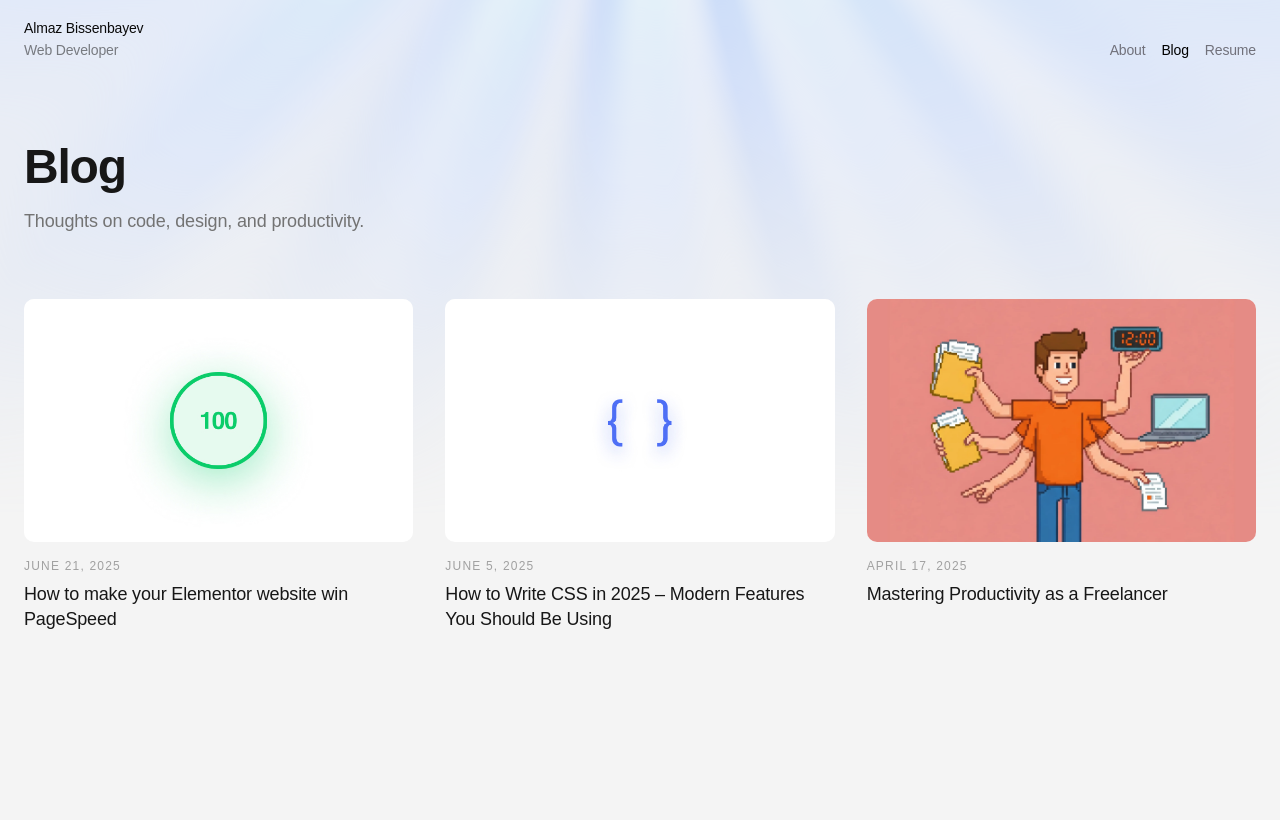
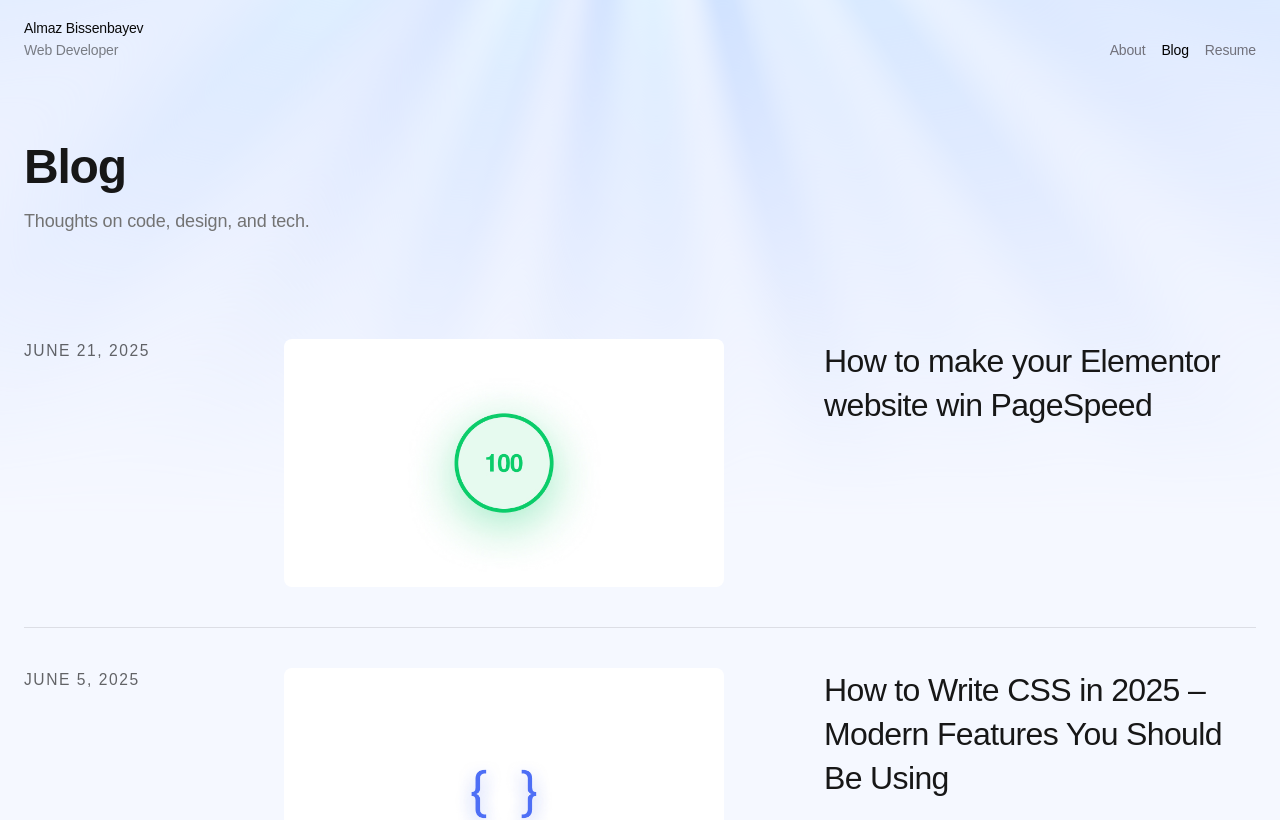
Before and after one commit to almazbisenbaev/almaz, a Next.js app: page /posts in a window 1280 px wide. Shown: the top 820 px of the page. Built offline with nearby package versions, Linux system fonts and the light colour scheme; a web font is replaced by a local one.

Commit message:
Update blog thumbnails

```diff
--- a/src/app/globals.css
+++ b/src/app/globals.css
@@ -52,9 +52,9 @@ body {
 body {
   /* background: linear-gradient(#fff, #edede9, #f5ebe0 ); */
   /* background: #EFEBE5; */
-  background: #F4F4F4;
-  background-size: 100% 100%;
-  background-repeat: no-repeat;
+  background: #F5F8FF;
+  /* background-size: 100% 100%; */
+  /* background-repeat: no-repeat; */
   font-family: 'General Sans', sans-serif;
   -webkit-font-smoothing: antialiased;
   -moz-osx-font-smoothing: grayscale;
--- a/src/app/layout.jsx
+++ b/src/app/layout.jsx
@@ -5,6 +5,7 @@ import PageLoader from '@/components/PageLoader';
 import Rays from "@/components/light-rays";
 import { Geist } from "next/font/google";
 import { cn } from "@/lib/utils";
+import Footer from '@/components/footer/footer';
 
 const geist = Geist({subsets:['latin'],variable:'--font-sans'});
 
@@ -120,7 +121,7 @@ export default function RootLayout({ children }) {
       >
 
         <Rays
-          backgroundColor="#F4F4F4"
+          backgroundColor="#F5F8FF"
           style={{
             zIndex: -1,
             position: 'absolute',
@@ -136,8 +137,12 @@ export default function RootLayout({ children }) {
 
 
         <PageLoader>
+
           <Header />
+
           {children}
+
+          <Footer />
 
           <GoogleAnalytics gaId="G-10DVM02K4H" />
         </PageLoader>
--- a/src/app/page.jsx
+++ b/src/app/page.jsx
@@ -272,36 +272,6 @@ export default function Home() {
         <ReviewsSection />
 
 
-        <div className="section">
-          <div className="container mx-auto px-6 relative">
-
-            <div className="font-medium text-lg flex flex-col sm:flex-row gap-3 mb-18">
-                <div>I also talk about web dev here:</div>
-
-                <div className="flex gap-3">
-                  <a target="_blank" href="https://www.threads.com/@almazbisenbaev" className="extlink">
-                    <svg width="12" height="12" viewBox="0 0 12 12" fill="none" xmlns="http://www.w3.org/2000/svg"><path d="M2.07102 11.3494L0.963068 10.2415L9.2017 1.98864H2.83807L2.85227 0.454545H11.8438V9.46023H10.2955L10.3097 3.09659L2.07102 11.3494Z" fill="currentColor"></path></svg>
-                    Threads
-                  </a>
-                  <a target="_blank" href="https://www.youtube.com/@webdevandstuff" className="extlink">
-                    <svg width="12" height="12" viewBox="0 0 12 12" fill="none" xmlns="http://www.w3.org/2000/svg"><path d="M2.07102 11.3494L0.963068 10.2415L9.2017 1.98864H2.83807L2.85227 0.454545H11.8438V9.46023H10.2955L10.3097 3.09659L2.07102 11.3494Z" fill="currentColor"></path></svg>
-                    YouTube
-                  </a>
-                </div>
-
-            </div>
-
-            <div className="flex flex-col gap-3 sm:gap-6">
-                <div className="text-3xl sm:text-6xl ff-display font-bold tracking-tight opacity-50">Telegram:</div>
-                <div>
-                  <a className="text-3xl sm:text-6xl ff-display font-bold tracking-tight hover:text-(--accent) transition-colors" href="//t.me/almazbisenbaev">@almazbisenbaev</a>
-                </div>
-            </div>
-
-          </div>
-        </div>
-
-
         {/* <EmblaCarousel slides={SLIDES} options={OPTIONS} /> */}
 
     </div>
--- a/src/app/posts/page.jsx
+++ b/src/app/posts/page.jsx
@@ -1,8 +1,8 @@
-import BlogThumbnail from '@/components/blog/BlogThumbnail';
+import BlogThumbnail from '@/components/blog-thumb/blog-thumb';
 
 export const metadata = {
   title: 'Blog | Almaz Bissenbayev',
-  description: 'Thoughts on code, design, and productivity.',
+  description: 'Thoughts on code, design, and tech.',
   alternates: {
     canonical: '/posts'
   }
@@ -14,11 +14,11 @@ export default function Posts(){
             <div className="mb-16">
                 <h1 className="font-bold text-5xl mb-4 tracking-tight text-neutral-900">Blog</h1>
                 <p className="text-lg text-neutral-500 max-w-xl">
-                    Thoughts on code, design, and productivity.
+                    Thoughts on code, design, and tech.
                 </p>
             </div>
 
-            <div className="grid grid-cols-1 sm:grid-cols-2 lg:grid-cols-3 gap-x-8 gap-y-12">
+            <div className="flex flex-col">
                 <BlogThumbnail
                   title="How to make your Elementor website win PageSpeed"
                   date="June 21, 2025"
--- /dev/null
+++ b/src/components/blog-thumb/blog-thumb.css
@@ -0,0 +1,84 @@
+.blog-thumb {
+    text-decoration: none;
+    color: black;
+    border-bottom: 1px solid rgba(0, 0, 0, 0.1);
+
+    display: flex;
+    gap: 100px;
+
+    padding-top: 2.5rem;
+    padding-bottom: 2.5rem;
+    position: relative;
+}
+
+.blog-thumb-details {
+    flex: 0 0 160px;
+    width: 160px;
+    min-width: 160px;
+    max-width: 160px;
+}
+
+.blog-thumb-date {
+  color: #00000099;
+  font-size: 0.975rem; /* text-xs */
+  font-weight: 500;
+  text-transform: uppercase;
+  letter-spacing: 0.1em; /* tracking-widest */
+  margin-bottom: 0.5rem; /* mb-2 */
+}
+
+.blog-thumb-pic {
+  flex: 0 0 440px;
+  width: 440px;
+  min-width: 440px;
+  max-width: 440px;
+
+  img {
+    /* border: 1px solid rgba(0, 0, 0, 0.05); */
+    width: 100%;
+    height: auto;
+    border-radius: 0.5rem;
+  }
+}
+
+.blog-thumb-content {
+  flex: 1;
+}
+
+.blog-thumb-title {
+  font-size: 2rem; /* text-lg */
+  font-weight: 500; /* font-medium */
+  color: #171717; /* neutral-900 */
+  line-height: 1.375; /* leading-snug */
+  letter-spacing: -0.02em;
+  transition: color 0.2s; /* transition-colors */
+}
+
+.blog-thumb:hover .blog-thumb-title {
+  color: #525252; /* neutral-600 */
+}
+
+
+/* .blog-thumb-external-icon-container {
+  position: absolute;
+  top: 0.75rem;
+  right: 0.75rem;
+  opacity: 0;
+  transition: opacity 0.2s;
+} */
+
+/* .blog-thumb:hover .blog-thumb-external-icon-container {
+  opacity: 1;
+} */
+
+/* .blog-thumb-external-icon-wrapper {
+  padding: 1rem;
+  border-radius: 999px;
+  border: 1px solid #e5e5e5;
+} */
+
+/* .blog-thumb-external-icon {
+  width: 0.875rem;
+  height: 0.875rem;
+  color: #525252;
+} */
--- /dev/null
+++ b/src/components/blog-thumb/blog-thumb.jsx
@@ -0,0 +1,40 @@
+import Link from 'next/link';
+import "./blog-thumb.css";
+
+export default function BlogThumbnail({ title, date, link, isExternal, thumbnail }) {
+  const LinkComponent = isExternal ? 'a' : Link;
+  const linkProps = isExternal
+    ? { href: link, target: "_blank", rel: "" }
+    : { href: link };
+
+  return (
+    <LinkComponent {...linkProps} className="blog-thumb">
+
+      <div className='blog-thumb-details'>
+        <div className="blog-thumb-date">{date}</div>
+      </div>
+
+      <div className="blog-thumb-pic">
+        <img
+          src={thumbnail}
+          alt={title}
+        />
+      </div>
+
+      <div className='blog-thumb-content'>
+        <h3 className="blog-thumb-title">{title}</h3>
+      </div>
+
+      {/* {isExternal && (
+        <div className="blog-thumb-external-icon-container">
+          <div className="blog-thumb-external-icon-wrapper">
+            <svg className="blog-thumb-external-icon" fill="none" viewBox="0 0 24 24" stroke="currentColor">
+              <path strokeLinecap="round" strokeLinejoin="round" strokeWidth={2} d="M10 6H6a2 2 0 00-2 2v10a2 2 0 002 2h10a2 2 0 002-2v-4M14 4h6m0 0v6m0-6L10 14" />
+            </svg>
+          </div>
+        </div>
+      )} */}
+
+    </LinkComponent>
+  );
+}
--- a/src/components/blog/BlogThumbnail.jsx
+++ /dev/null
@@ -1,44 +0,0 @@
-import Link from 'next/link';
-
-export default function BlogThumbnail({ title, date, link, isExternal, thumbnail }) {
-  const CardContent = () => (
-    <div className="group h-full flex flex-col transition-all duration-300">
-      <div className="relative aspect-[16/10] overflow-hidden rounded-lg mb-4 bg-neutral-100">
-        <img
-          src={thumbnail}
-          alt={title}
-          className="absolute inset-0 w-full h-full object-cover transition-transform duration-700 group-hover:scale-105"
-        />
-        {isExternal && (
-          <div className="absolute top-3 right-3 opacity-0 group-hover:opacity-100 transition-opacity">
-            <div className="bg-white/80 backdrop-blur-sm p-1.5 rounded-full border border-neutral-200">
-              <svg className="w-3.5 h-3.5 text-neutral-600" fill="none" viewBox="0 0 24 24" stroke="currentColor">
-                <path strokeLinecap="round" strokeLinejoin="round" strokeWidth={2} d="M10 6H6a2 2 0 00-2 2v10a2 2 0 002 2h10a2 2 0 002-2v-4M14 4h6m0 0v6m0-6L10 14" />
-              </svg>
-            </div>
-          </div>
-        )}
-      </div>
-      <div className="flex flex-col flex-1">
-        <div className="text-neutral-400 text-xs font-medium uppercase tracking-widest mb-2">{date}</div>
-        <h3 className="text-lg font-medium text-neutral-900 group-hover:text-neutral-600 transition-colors leading-snug">
-          {title}
-        </h3>
-      </div>
-    </div>
-  );
-
-  if (isExternal) {
-    return (
-      <a href={link} target="_blank" rel="noopener noreferrer" className="block h-full">
-        <CardContent />
-      </a>
-    );
-  }
-
-  return (
-    <Link href={link} className="block h-full">
-      <CardContent />
-    </Link>
-  );
-}
--- /dev/null
+++ b/src/components/footer/footer.jsx
@@ -0,0 +1,34 @@
+import "./footer.css";
+
+export default function Footer() {
+    return (
+        <div className="pt-40 pb-10">
+            <div className="container mx-auto px-6 relative">
+
+            <div className="font-medium text-lg flex flex-col sm:flex-row gap-3 mb-18">
+                <div>I also talk about web dev here:</div>
+
+                <div className="flex gap-3">
+                    <a target="_blank" href="https://www.threads.com/@almazbisenbaev" className="extlink">
+                    <svg width="12" height="12" viewBox="0 0 12 12" fill="none" xmlns="http://www.w3.org/2000/svg"><path d="M2.07102 11.3494L0.963068 10.2415L9.2017 1.98864H2.83807L2.85227 0.454545H11.8438V9.46023H10.2955L10.3097 3.09659L2.07102 11.3494Z" fill="currentColor"></path></svg>
+                    Threads
+                    </a>
+                    <a target="_blank" href="https://www.youtube.com/@webdevandstuff" className="extlink">
+                    <svg width="12" height="12" viewBox="0 0 12 12" fill="none" xmlns="http://www.w3.org/2000/svg"><path d="M2.07102 11.3494L0.963068 10.2415L9.2017 1.98864H2.83807L2.85227 0.454545H11.8438V9.46023H10.2955L10.3097 3.09659L2.07102 11.3494Z" fill="currentColor"></path></svg>
+                    YouTube
+                    </a>
+                </div>
+
+            </div>
+
+            <div className="flex flex-col gap-3 sm:gap-6">
+                <div className="text-3xl sm:text-6xl ff-display font-bold tracking-tight opacity-50">Telegram:</div>
+                <div>
+                    <a className="text-3xl sm:text-6xl ff-display font-bold tracking-tight hover:text-(--accent) transition-colors" href="//t.me/almazbisenbaev">@almazbisenbaev</a>
+                </div>
+            </div>
+
+            </div>
+        </div>
+    )
+}
```
Also changed, not shown: src/components/footer/footer.css (added).
